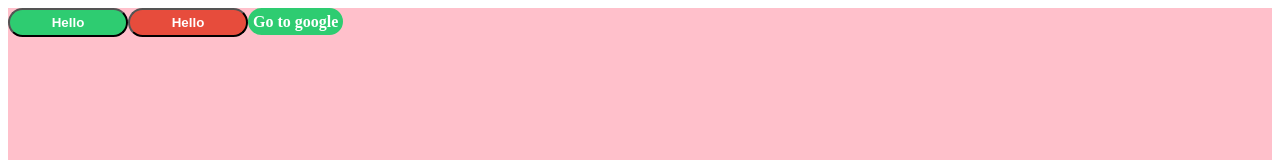
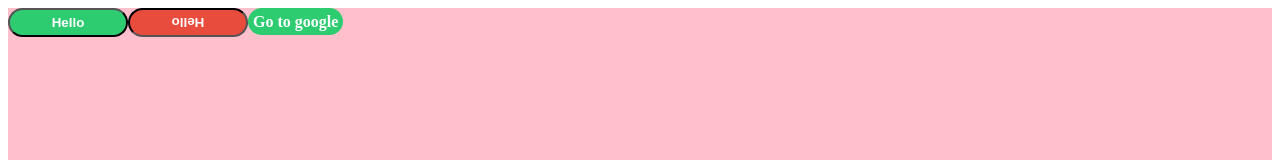
Before and after one commit to ljh1324/styled_react_components, a React (Create React App) app in the folder styled_react_components/: page / in a window 1280 px wide. Shown: the top 160 px of the page. Built offline with nearby package versions, Linux system fonts and the light colour scheme; the HTML template or start-up script is replaced by a standard one.

Commit message:
Animations

```diff
--- a/styled_react_components/src/App.js
+++ b/styled_react_components/src/App.js
@@ -1,5 +1,5 @@
 import React, {Component, Fragment} from 'react';
-import styled, {createGlobalStyle} from "styled-components";
+import styled, {createGlobalStyle, css, keyframes} from "styled-components";
 
 createGlobalStyle`
   padding:0;
@@ -11,7 +11,7 @@ class App extends Component {
     return (
       <Container>
         <Button>Hello</Button>
-        <Button danger>Hello</Button>
+        <Button danger rotationTime={1}>Hello</Button>
         <Anchor href="http://google.com">Go to google</Anchor>
       </Container>
     );
@@ -37,10 +37,24 @@ const Button = styled.button`
     outline: none;
   }
   background-color: ${props => (props.danger ? "#e74c3c" : "#2ecc71")};
+  ${props => {
+    if(props.danger){
+      return css`animation: ${rotation} ${props.rotationTime}s linear infinite;`;
+    }
+  }}
 `;
 
 const Anchor = styled(Button.withComponent("a"))`
   text-decoration:none;
 `;
 
+const rotation = keyframes`
+  from {
+    transform: rotate(0deg);
+  }
+  to {
+    transform: rotate(360deg);
+  }
+`;
+
 export default App;
```
